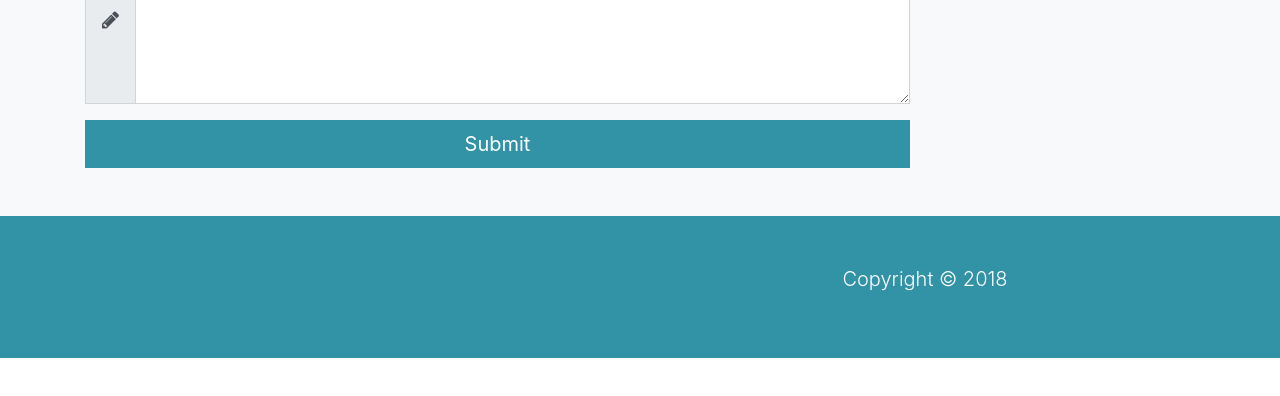
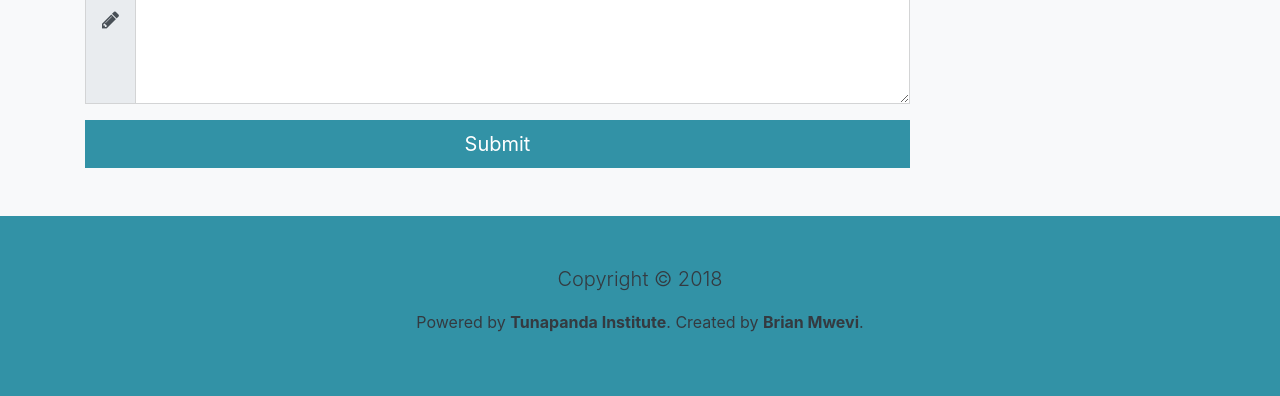
Before and after one commit to BrianMwevi/Mazure, a website: page src/index.html in a window 1280 px wide. Shown: the part 3038-3434 px from the top of the page. Before the commit the page ends 3396 px from the top, so only its background shows below. Drawn offline with Linux system fonts and the light colour scheme.

Commit message:
Added the copyright section to Tunapanda and Brian Mwevi

```diff
--- a/src/index.html
+++ b/src/index.html
@@ -344,8 +344,9 @@
   <footer class="bg-primary py-5 text-white" id="mainFooter">
     <div class="container">
       <div class="row text-center">
-        <div class="col-md-6 ml-auto">
+        <div class="col-md-6 m-auto text-dark">
           <p class="lead">Copyright &copy; 2018</p>
+          <p>Powered by <strong>Tunapanda Institute</strong>. Created by <strong>Brian Mwevi</strong>.</p>
         </div>
       </div>
     </div>
```
